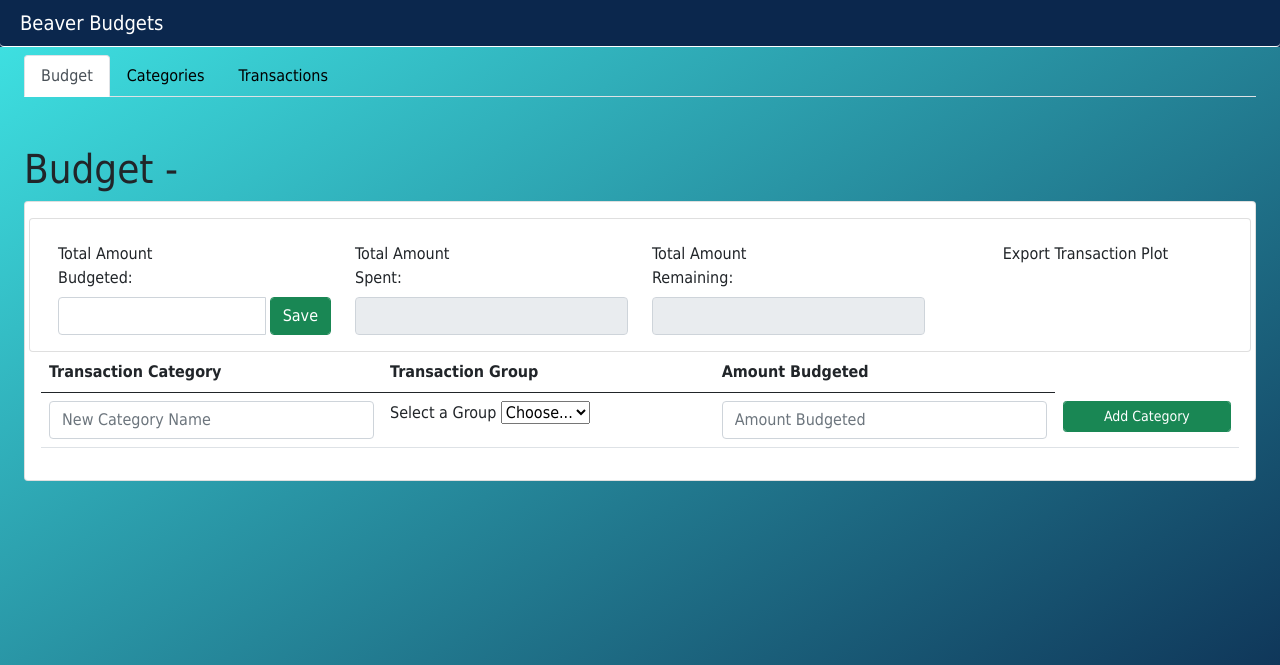
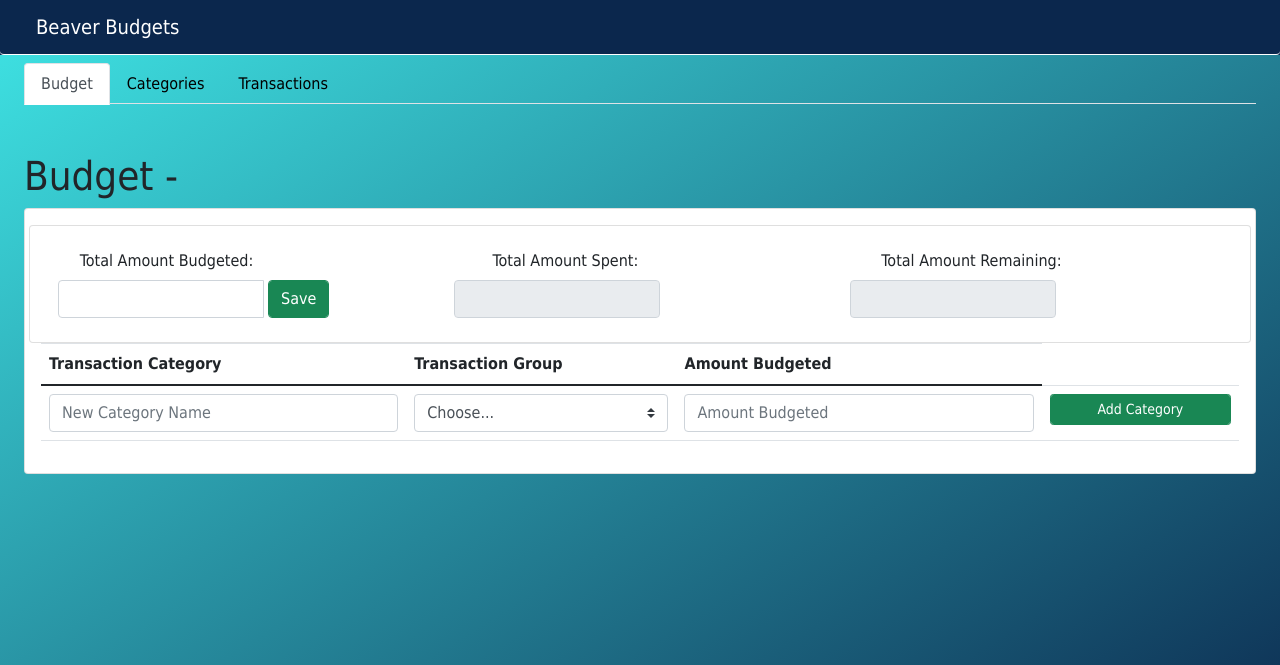
Before and after one commit to asa-leholland/BeaverHacks, a Django app: template BeaverStacks/BudgetApp/templates/index.html in a window 1280 px wide. Shown: the top 665 px of the page. Run offline with Django 3.2, Linux system fonts and the light colour scheme; the template is opened without the code that fills it, so the values that code supplies are empty; some libraries are stand-ins or nearby versions.

Commit message:
the line

```diff
--- a/BeaverStacks/BudgetApp/templates/base.html
+++ b/BeaverStacks/BudgetApp/templates/base.html
@@ -7,6 +7,7 @@
     <title>Beaver Budgets</title>
     {% load static %}
     <link rel="stylesheet" href="https://cdnjs.cloudflare.com/ajax/libs/font-awesome/4.7.0/css/font-awesome.min.css">
+        <link rel="stylesheet" href="https://maxcdn.bootstrapcdn.com/bootstrap/4.0.0/css/bootstrap.min.css" integrity="sha384-Gn5384xqQ1aoWXA+058RXPxPg6fy4IWvTNh0E263XmFcJlSAwiGgFAW/dAiS6JXm" crossorigin="anonymous">
     <link href="https://cdn.jsdelivr.net/npm/bootstrap@5.0.0-beta3/dist/css/bootstrap.min.css" rel="stylesheet" integrity="sha384-eOJMYsd53ii+scO/bJGFsiCZc+5NDVN2yr8+0RDqr0Ql0h+rP48ckxlpbzKgwra6" crossorigin="anonymous">
     <link rel="stylesheet" href="{% static 'css/background.css' %}">
 </head>
--- a/BeaverStacks/BudgetApp/templates/index.html
+++ b/BeaverStacks/BudgetApp/templates/index.html
@@ -22,17 +22,28 @@
 				<div>
 					<div class='p5 m5'><h1 >Budget - {{month}}  {{year}}</h1></div>
 					<div class="card">
+						<div>
+
+<!--							<div style="vertical-align:bottom">-->
+<!--								<form method="POST">{% csrf_token %}-->
+<!--									<input type="submit" value="Export Transaction Plot" class="btn form-control" name="create_pie_plot">-->
+<!--									{% if graph %}-->
+<!--									{{ graph }}-->
+<!--									{% endif %}-->
+<!--								</form>-->
+<!--							</div>-->
+						</div>
 						<div class="card-body">
 							<div class="row">
 								<div class="card">
 									<div class="card-body">
-										<div class="row">
-											<div class="col-sm">
+										<div class="row mb-2">
+											<div class="col-md-4">
 												<div class="form-inline">
 													<form method="POST">{% csrf_token %}
 														<div>
 															<div class="form-group">
-																<label class="col-sm-6 col-form-label"  for="budget_amount">Total Amount Budgeted: </label>
+																<label class="col-sm-7 col-form-label"  for="budget_amount">Total Amount Budgeted: </label>
 																<div class="input-group">
 																	<input type="text" class="form-control" style="margin-right:5px;" name="budget_amount" id="budget_amount" value="{{budget.amount}}"/>
 																	<span class="input-group-addon"><input type="submit" class="form-control btn btn-success" value="Save" name="create_budget"></span>
@@ -42,30 +53,20 @@
 													</form>
 												</div>
 											</div>
-											<div class="col-sm">
+											<div class="col-md-4">
 												<div class="form-inline">
-													<div class="col-md-12 form-group">
-														<label class="col-sm-6 col-form-label"  for="budget_spent">Total Amount Spent: </label>
+													<div class="form-group">
+														<label class="col-sm-7 col-form-label" style="text-align: left;" for="budget_spent">Total Amount Spent: </label>
 														<input type="text" class="form-control" name="budget_spent" id="budget_spent" value="{{budget.spent}}" readonly/>
 													</div>
 												</div>
 											</div>
-											<div class="col-sm">
+											<div class="col-md-4">
 												<div class="form-inline">
-													<div class="col-md-12 form-group">
-														<label class="col-sm-6 col-form-label"  for="budget_remaining">Total Amount Remaining: </label>
+													<div class="form-group">
+														<label class="col-sm-7 col-form-label" style="text-align: left;" for="budget_remaining">Total Amount Remaining: </label>
 														<input type="text" class="form-control" name="budget_remaining" id="budget_remaining" value="{{budget.remaining}}" readonly/>
 													</div>
-												</div>
-											</div>
-											<div class="col-sm">
-												<div>
-													<form method="POST">{% csrf_token %}
-														<input type="submit" value="Export Transaction Plot" class="btn form-control" name="create_pie_plot">
-														{% if graph %}
-														{{ graph }}
-														{% endif %}
-													</form>
 												</div>
 											</div>
 										</div>
@@ -87,7 +88,6 @@
 										<tr>
 											<td><input type="text" class="form-control" placeholder="New Category Name" name="category_description"></td>
 											<td>
-												<label class="mr-sm-2" for="inlineFormCustomSelect">Select a Group</label>
 												<select class="custom-select mr-sm-2" id="inlineFormCustomSelect1" name="category_group">
 													<option selected>Choose...</option>
 													{% for group in groups %}
```
Also changed, not shown: BeaverStacks/db.sqlite3, BeaverStacks/package-lock.json (added).
